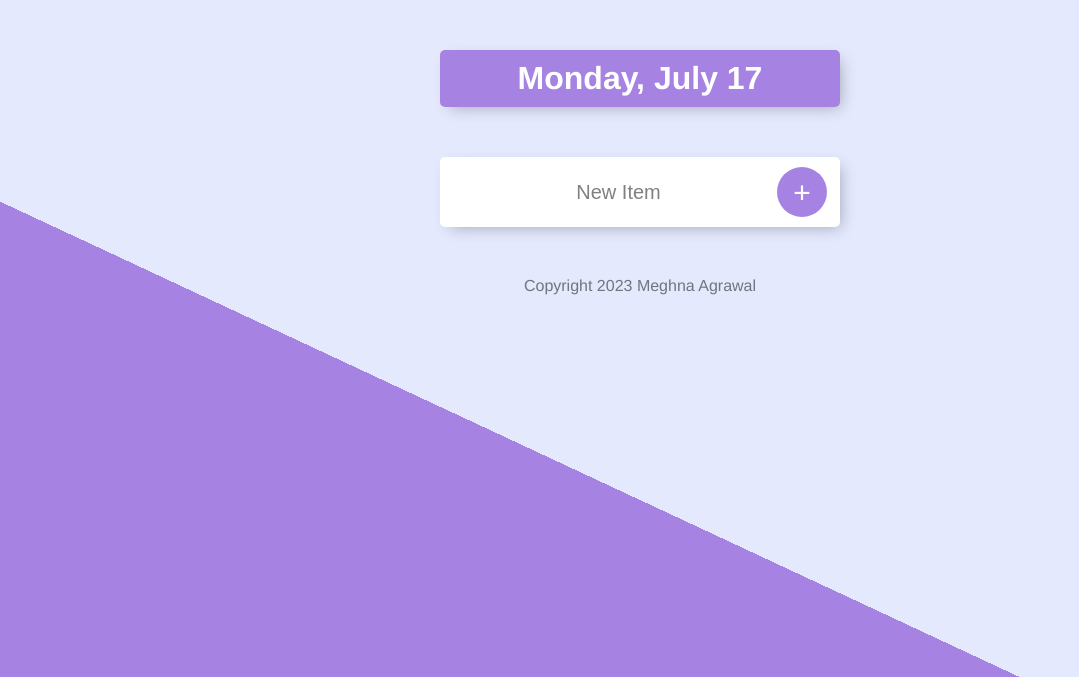
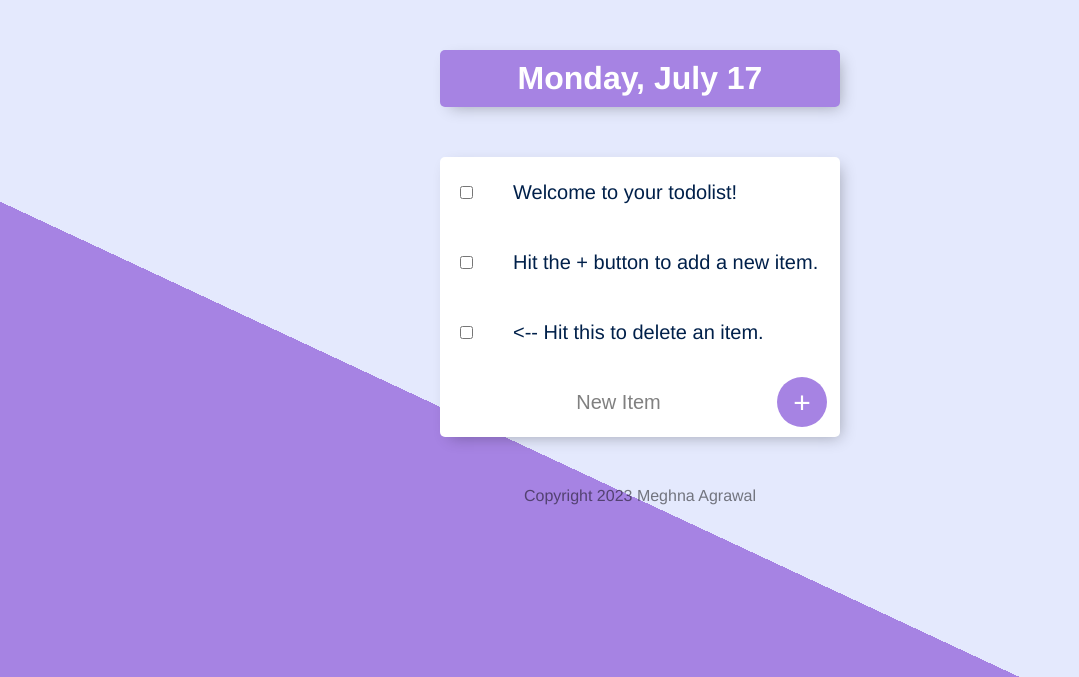
Before and after one commit to meghnaa11/To-Do-List, a Node server app: page / in a window 1280 px wide. Shown: the top 677 px of the page, without its empty margins (0-1079 px from the left). Run offline with Node 20, Linux system fonts and the light colour scheme; data comes from the database, SQL or seed files in the repository; data that the repository does not hold is empty; some libraries are stand-ins or nearby versions.

Commit message:
added in db, delete from db, basic custom list

```diff
--- a/app.js
+++ b/app.js
@@ -1,6 +1,7 @@
 const express = require("express");
 const bodyParser = require("body-parser");
 const date = require(__dirname + "/date.js");
+const mongoose = require("mongoose");
 
 const app = express();
 
@@ -8,37 +9,132 @@ app.set("view engine", "ejs");
 app.use(bodyParser.urlencoded({extended: true}));
 app.use(express.static("public"));
 
-let items = [];
-let workItems = [];
+// let items = [];
+// let workItems = [];
+
+// DB
+mongoose.connect("mongodb://127.0.0.1:27017/todolistDB");
+
+const itemsSchema = new mongoose.Schema({
+  name: String
+});
+
+const Item = mongoose.model("Item", itemsSchema);
+
+// Create items:
+const item1 = new Item({
+  name: "Welcome to your todolist!"
+});
+
+const item2 = new Item({
+  name: "Hit the + button to add a new item."
+});
+
+const item3 = new Item({
+  name: "<-- Hit this to delete an item."
+});
+
+const defaultItems = [item1, item2, item3];
+
+const listSchema = new mongoose.Schema({
+  name: String,
+  items: [itemsSchema]
+});
+
+const List = mongoose.model("List", listSchema);
 
 app.get("/", function (req, res) {
 
   let day = date.getDate();
-  res.render("list", { listTitle: day, newListItems: items });
+
+  Item.find()
+    .then((items) => {
+      if (items.length === 0) {
+        Item.insertMany(defaultItems)
+          .then(function () {
+            console.log("Successfully saved default items to DB");
+          })
+          .catch(function (err) {
+            console.log(err);
+          });
+          // So it can go in the else condition and show the items in the list
+          res.redirect("/");
+      } else {
+        res.render("list", { listTitle: day, newListItems: items });
+      }
+
+    })
+    .catch(function (err) {
+      console.log(err);
+    });
+
 });
 
 // if we render inside post, we will get error bc newListItem will be undefined during the first get method so we do it with the kindOfDay
 app.post("/", function(req, res) {
-  let item = req.body.newItem;
-  if(req.body.button === "Work") {
-    workItems.push(item);
-    res.redirect("/work");
-  } else {
-    items.push(item);
-    res.redirect("/");
-  }
+  let itemName = req.body.newItem;
+  // if(req.body.button === "Work") {
+  //   workItems.push(item);
+  //   res.redirect("/work");
+  // } else {
+  //   items.push(item);
+  //   res.redirect("/");
+  // }
+
+  let item = new Item({
+    name: itemName
+  });
+
+  item.save();
+  res.redirect("/");
 
 });
 
-app.get("/work", function(req, res) {
-  res.render("list", { listTitle: "Work Items", newListItems: workItems });
+app.post("/delete", function(req, res) {
+  const checkedItemId = req.body.checkbox;
+  Item.findByIdAndRemove(checkedItemId).then(function () {
+    console.log("Successfully deleted the item");
+    res.redirect("/");
+  })
+  .catch(function (err) {
+    console.log(err);
+  });
 });
+
+app.get("/:customList", function(req, res) {
+  const listName = req.params.customList;
+  List.findOne({name: listName}).then(function(foundList){
+    if(foundList) {
+      // Show an existing list
+      res.render("list", { listTitle: foundList.name, newListItems: foundList.items });
+    } else {
+      // Create a new list
+      const list = new List({
+        name: listName,
+        items: defaultItems
+      });
+      list.save();
+      res.redirect("/" + listName);
+    }
+  })
+  .catch(function (err) {
+    console.log(err);
+  });
+
+
+
+});
+
+ /*
+// app.get("/work", function(req, res) {
+//   res.render("list", { listTitle: "Work Items", newListItems: workItems });
+// });
 
 app.post("/work", function(req, res) {
   let item = req.body.newItem;
   items.push(item);
   res.redirect("/work");
-});
+}); */
 
 app.listen(3000, function () {
   console.log("Server started on port 3000.");
--- a/package.json
+++ b/package.json
@@ -11,6 +11,7 @@
   "dependencies": {
     "body-parser": "^1.20.2",
     "ejs": "^3.1.9",
-    "express": "^4.18.2"
+    "express": "^4.18.2",
+    "mongoose": "^7.3.4"
   }
 }
--- a/public/css/styles.css
+++ b/public/css/styles.css
@@ -51,7 +51,7 @@ p {
   color: #00204a;
 }
 
-form {
+form.item {
   text-align: center;
   margin-left: 20px;
 }
--- a/views/list.ejs
+++ b/views/list.ejs
@@ -5,12 +5,15 @@
         </div>
 
         <div class="box">
-            <% for(var i=0; i<newListItems.length; i++) { %>
-                <div class="item">
-                    <input type="checkbox">
-                    <p><%= newListItems[i] %></p>
-                </div>
-            <% } %>
+            <% newListItems.forEach(function(item) { %>
+                <form action="/delete" method="post">
+                    <div class="item">
+                        <input type="checkbox" name="checkbox" value= "<%= item._id %>" onChange="this.form.submit()">
+                        <p><%= item.name %></p>
+                    </div>
+                </form>
+
+            <% }); %>
 
             <form class="item" action="/" method="post">
                 <input type="text" name="newItem" placeholder="New Item" autocomplete="off">
```
Also changed, not shown: 2 other files.
